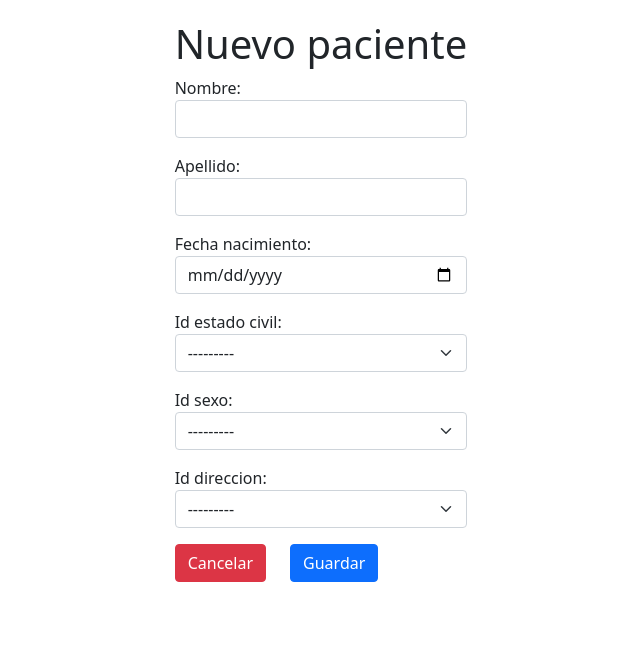
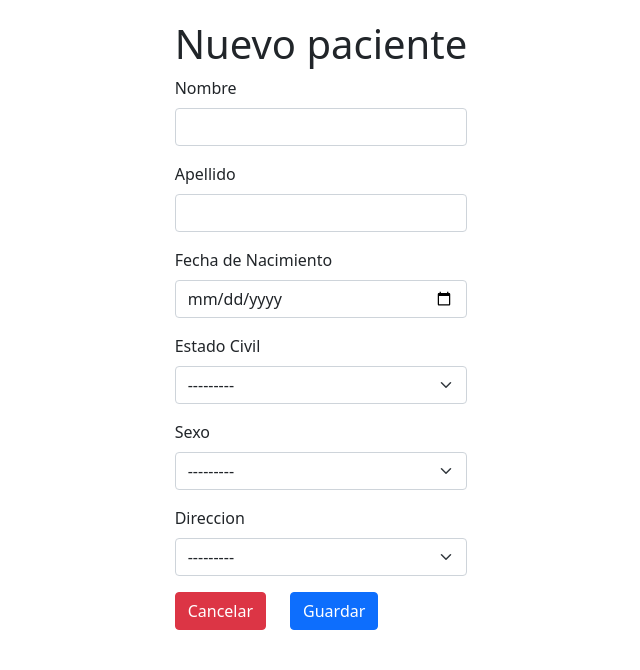
Before and after one commit to alfredoSensente/psicoclinica_v0, a Django app: page /nuevo_paciente/ in a window 1280 px wide. Shown: the part 346-1016 px from the top of the page, without its empty margins (319-959 px from the left). Before the commit the page ends 928 px from the top, so only its background shows below. Run offline with Django 3.2, Linux system fonts and the light colour scheme; tables that the repository leaves empty hold one stand-in row (values such as "Sample post"); some libraries are stand-ins or nearby versions.

Commit message:
nuevo template of the paciente app was improved

```diff
--- a/clinica/paciente/forms.py
+++ b/clinica/paciente/forms.py
@@ -17,10 +17,22 @@ class PacienteForm(forms.ModelForm):
             'id_direccion',
         )
         widgets = {
-            'nombre':forms.TextInput(attrs={'type':'text', 'class':'form-control'}),
-            'apellido':forms.TextInput(attrs={'type':'text', 'class':'form-control'}),
-            'fecha_nacimiento' : forms.TextInput(attrs={'type':'date', 'class':'form-control'}),
-            'id_estado_civil':forms.Select(attrs={'type':'text', 'class':'form-select'}),
-            'id_sexo':forms.Select(attrs={'type':'text', 'class':'form-select'}),
-            'id_direccion':forms.Select(attrs={'type':'text', 'class':'form-select'}),
+            'nombre':forms.TextInput(
+                attrs={'type':'text', 'class':'form-control', 'id':'nombrePaciente'}
+            ),
+            'apellido':forms.TextInput(
+                attrs={'type':'text', 'class':'form-control', 'id':'apellidoPaciente'}
+            ),
+            'fecha_nacimiento' : forms.TextInput(
+                attrs={'type':'date', 'class':'form-control', 'id':'fechaNacimientoPaciente'}
+            ),
+            'id_estado_civil':forms.Select(
+                attrs={'type':'text', 'class':'form-select', 'id':'estadoCivilPaciente'}
+            ),
+            'id_sexo':forms.Select(
+                attrs={'type':'text', 'class':'form-select', 'id':'sexoPaciente'}
+            ),
+            'id_direccion':forms.Select(
+                attrs={'type':'text', 'class':'form-select', 'id':'direccionPaciente'}
+            ),
         }
--- a/clinica/templates/paciente/nuevo.html
+++ b/clinica/templates/paciente/nuevo.html
@@ -7,7 +7,30 @@
     <h1>Nuevo paciente</h1>
     <form method="post">
         {% csrf_token %}
-            {{ form.as_p }}
+        <div class="mb-3">
+            <label for="nombrePaciente" class="form-label">Nombre</label>
+            {{ form.nombre }}
+        </div>
+        <div class="mb-3">
+            <label for="apellidoPaciente" class="form-label">Apellido</label>
+            {{ form.apellido }}
+        </div>
+        <div class="mb-3">
+            <label for="fechaNacimientoPaciente" class="form-label">Fecha de Nacimiento</label>
+            {{ form.fecha_nacimiento }}
+        </div>
+        <div class="mb-3">
+            <label for="estadoCivilPaciente" class="form-label">Estado Civil</label>
+            {{ form.id_estado_civil }}
+        </div>
+        <div class="mb-3">
+            <label for="sexoPaciente" class="form-label">Sexo</label>
+            {{ form.id_sexo }}
+        </div>
+        <div class="mb-3">
+            <label for="direccionPaciente" class="form-label">Direccion</label>
+            {{ form.id_direccion }}
+        </div>
         <div class="row">
             <div class="col-auto">
                 <a href="{% url 'paciente:index' %}" class="btn btn-danger">Cancelar</a>
```
Lines whose indentation alone changed are shown as unchanged.
